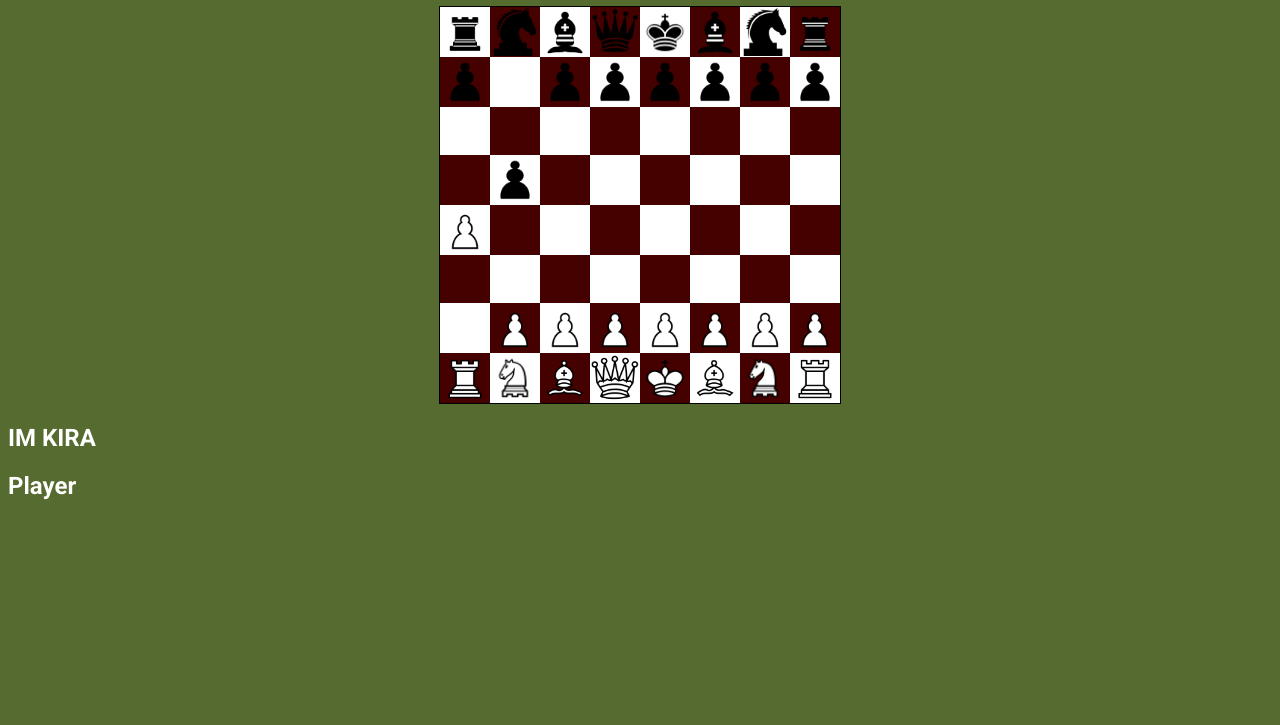
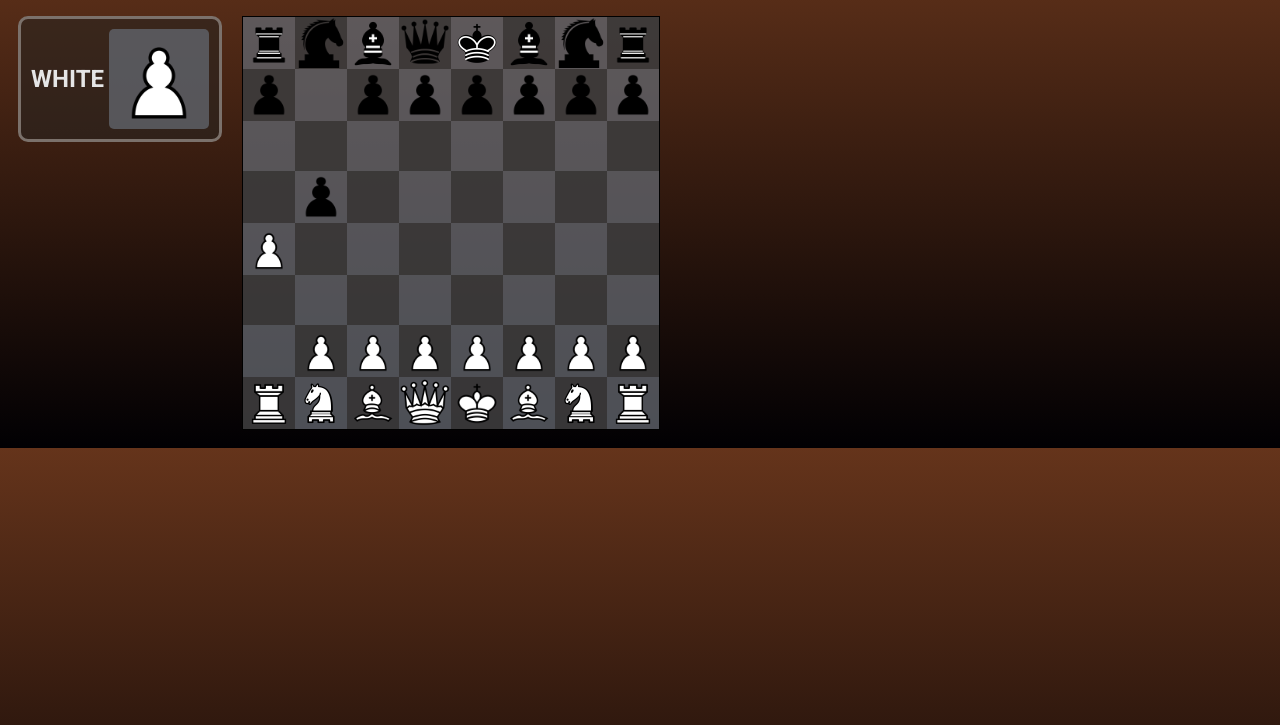
Before and after one commit to ethantr/chess, a plain HTML site: page index.html in a window 1280 px wide. Shown: the part 75-800 px from the top of the page. Drawn offline with Linux system fonts and the light colour scheme.

Commit message:
UI update - change of colour pallete, now displays who is the current turn

```diff
--- a/gui/boardGUI.js
+++ b/gui/boardGUI.js
@@ -56,6 +56,7 @@ class GUIBoard {
 
         }
         this.constructGUIBoard()
+        this.updatePlayerTurnBox();
 
     }
 
@@ -94,6 +95,7 @@ class GUIBoard {
             this.setStartSquare(null)
             this.setEndSquare(null)
             this.constructGUIBoard();
+            this.updatePlayerTurnBox();
         }
         else if(this.getStartSquare() !== null){
             var potentialMoves = getPossibleMoves(this.board, this.getStartSquare().getX(), this.getStartSquare().getY())
@@ -190,7 +192,7 @@ class GUIBoard {
 
     highlightSquare(x,y){
         var cell = this.html_board[y][x];
-        cell.style.background = "orange"
+        cell.style.background = "rgba(255, 145, 0, 0.497)"
 
         cell.style.border= "2px solid darkred";
     }
@@ -202,4 +204,16 @@ class GUIBoard {
         cell.style.border= "5px solid darkred";
     }
 
+
+    // Update Player Turn Box
+
+
+    updatePlayerTurnBox(){
+        var playerTurn = game.currentTurn().getColour();
+        const playerNameLabel = document.getElementById('current-player-label')
+        const playerImg = document.getElementById('current-player-img')
+        playerNameLabel.textContent = playerTurn;
+        playerImg.src = 'assets/pawn-'+ playerTurn.toLowerCase() +".png"
+    }
+
 }
--- a/index.html
+++ b/index.html
@@ -33,14 +33,20 @@
     <script src="script.js" async defer></script>
 
     <h1>Chess</h1>
-    <div class="chess-board">
-        <table id="board"></table>
+
+    <div class ="wrapper">
+
+        <div class = "player-turn-box">
+            <h2 id="current-player-label">Player</h2>
+            <img id = "current-player-img" src = "assets/pawn-white.png" alt ="Current Player Chess Piece">
+        </div>
+        <div class="chess-board">
+            <table id="board"></table>
+        </div>
+
     </div>
 
-    <div>
-        <h2>IM KIRA</h2>
-        <h2 class="player-turn">Player</h2>
-    </div>
+
 </body>
 
 </html>
--- a/styles.css
+++ b/styles.css
@@ -1,20 +1,27 @@
 :root {
-    --chess-black: rgb(69, 0, 0);
-    --chess-white: #fff;
-    --chess-background: darkolivegreen;
+    --chess-black:#27242191;
+    --chess-brown:#65341b;
+    --chess-white: #61656cc9;
+    --chess-green: darkolivegreen;
+    --chess-background: linear-gradient(var(--chess-brown),var(--primary-dark));
     --primary-white: #fff;
-    --square-size:3em;
+    --primary-color: #e5e5e6;
+    --primary-dark: #010003;
+    --primary-disabled: #7b716b;
+
+    --highlight-piece: rgba(92, 214, 255, 0.297);
+    --square-size:50px;
 }
 
 body {
     font-family: 'Roboto';
-    color: var(--primary-white);
-    background-color: var(--chess-background);
+    color: var(--primary-color);
+    background:var(--chess-background)
 }
 
 
 table {
-    margin: 0 auto;
+    margin:10px;
     border-collapse: collapse;
     background: var(--chess-white);
     border: solid 1px black;
@@ -32,11 +39,11 @@ td {
 }
 
 td:hover {
-    background: lightblue !important;
+    background: var(--highlight-piece) !important;
 }
 
 .piece:hover {
-    background-color: rgba(201, 255, 151, 0.952) !important;
+    background-color: var(--highlight-piece) !important;
 }
 
 .piece {
@@ -113,3 +120,33 @@ td:hover {
         grid-template-columns: repeat(8, 4em);
         grid-template-rows: repeat(8, 4em); */
 }
+
+
+.wrapper{
+    display:flex;
+    flex-wrap:wrap
+
+}
+
+
+/* Player Turn Box */
+.player-turn-box{
+    background-color: var(--chess-black);
+    padding:10px;
+    border: solid 3px var(--primary-disabled);
+    border-radius: 10px;
+    display:flex;
+    flex-wrap:wrap;
+    width:fit-content;
+    height:fit-content;
+    gap:5px;
+    align-items: center;
+    margin:10px;
+}
+
+
+.player-turn-box img{
+    width:100px;
+    background-color: var(--chess-white);
+    border-radius:5px;
+}
```
Also changed, not shown: pieces/king.js (+7 -7 lines).
